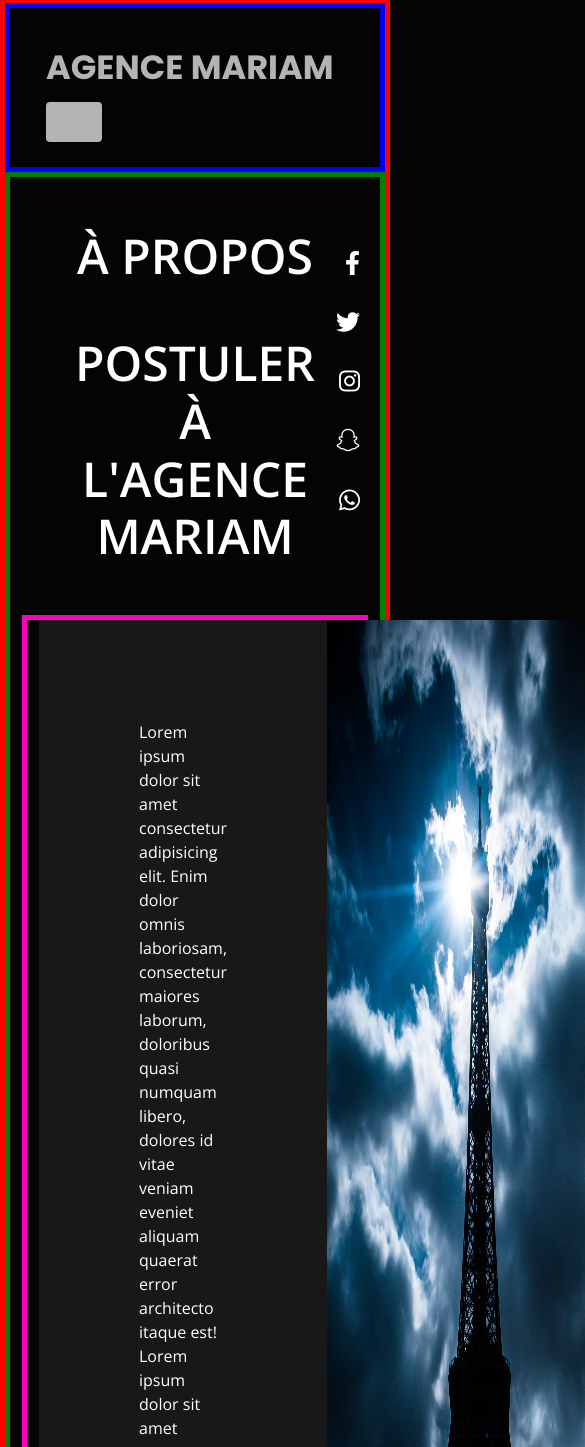
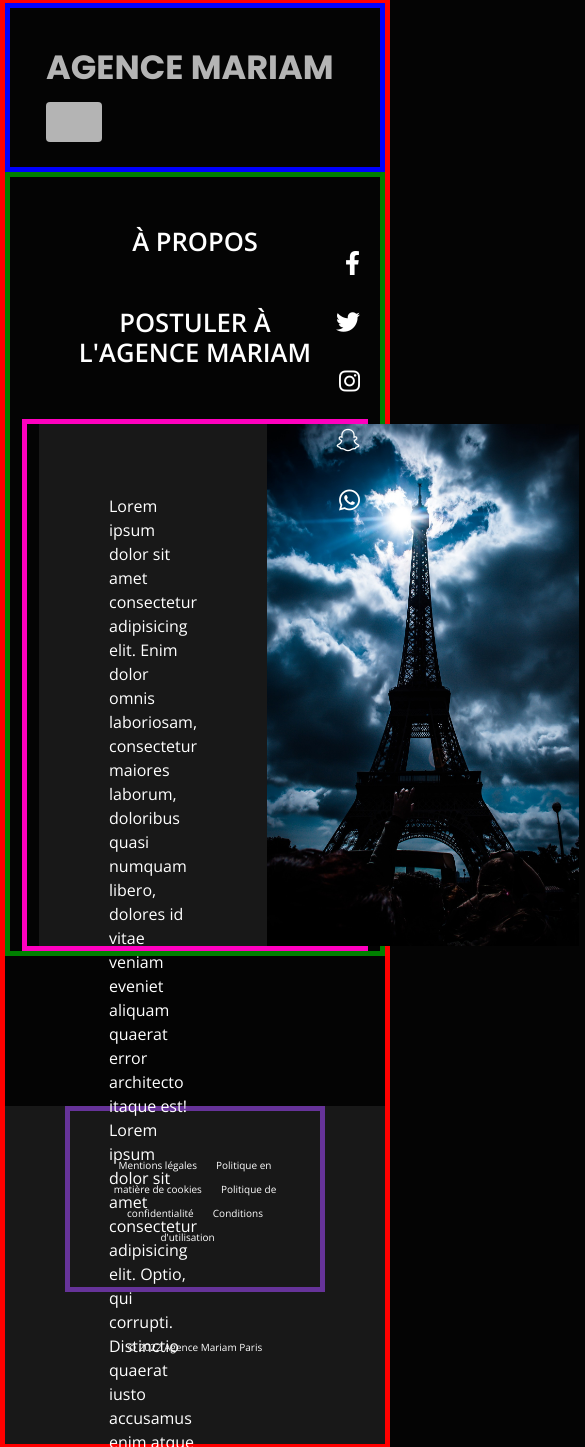
Before and after one commit to Mariam-26/agenceMariamApropos, a plain HTML site: page public/index.html in a window 390 px wide. Shown: the part 2-1449 px from the top of the page, 585 px wide, since content can reach past the window. Drawn offline with nearby package versions, Linux system fonts and the light colour scheme.

Commit message:
agenceMariamApropos

```diff
--- a/public/css/style.css
+++ b/public/css/style.css
@@ -130,10 +130,14 @@ body {
   width: 100%;
 }
 .container .section P {
-  padding: 100px;
+  padding: 70px;
+  height: 60vh;
 }
 .container .section .propos {
   background: rgba(255, 255, 255, 0.08) !important;
+}
+.container .section .img {
+  width: 100% !important;
 }
 
 footer {
@@ -155,8 +159,29 @@ footer .copy {
 }
 
 /* FIN FOOTER */
-@media screen and (max-width: 991px) {
+@media screen and (max-width: 990px) {
+  footer span {
+    margin-right: 30px;
+    font-size: 13px;
+  }
+
+  /* FIN FOOTER */
+}
+/* FIN TABLETTE */
+@media screen and (max-width: 760px) {
   /* style pr le header */
+  .container h2 {
+    font-size: 1.6rem;
+  }
+
+  /* fin header */
+  footer span {
+    margin-right: 15px;
+    font-size: 10px;
+  }
+
+  /* FIN FOOTER */
 }
+/* FIN MOBILE */
 
 /*# sourceMappingURL=style.css.map */
```
